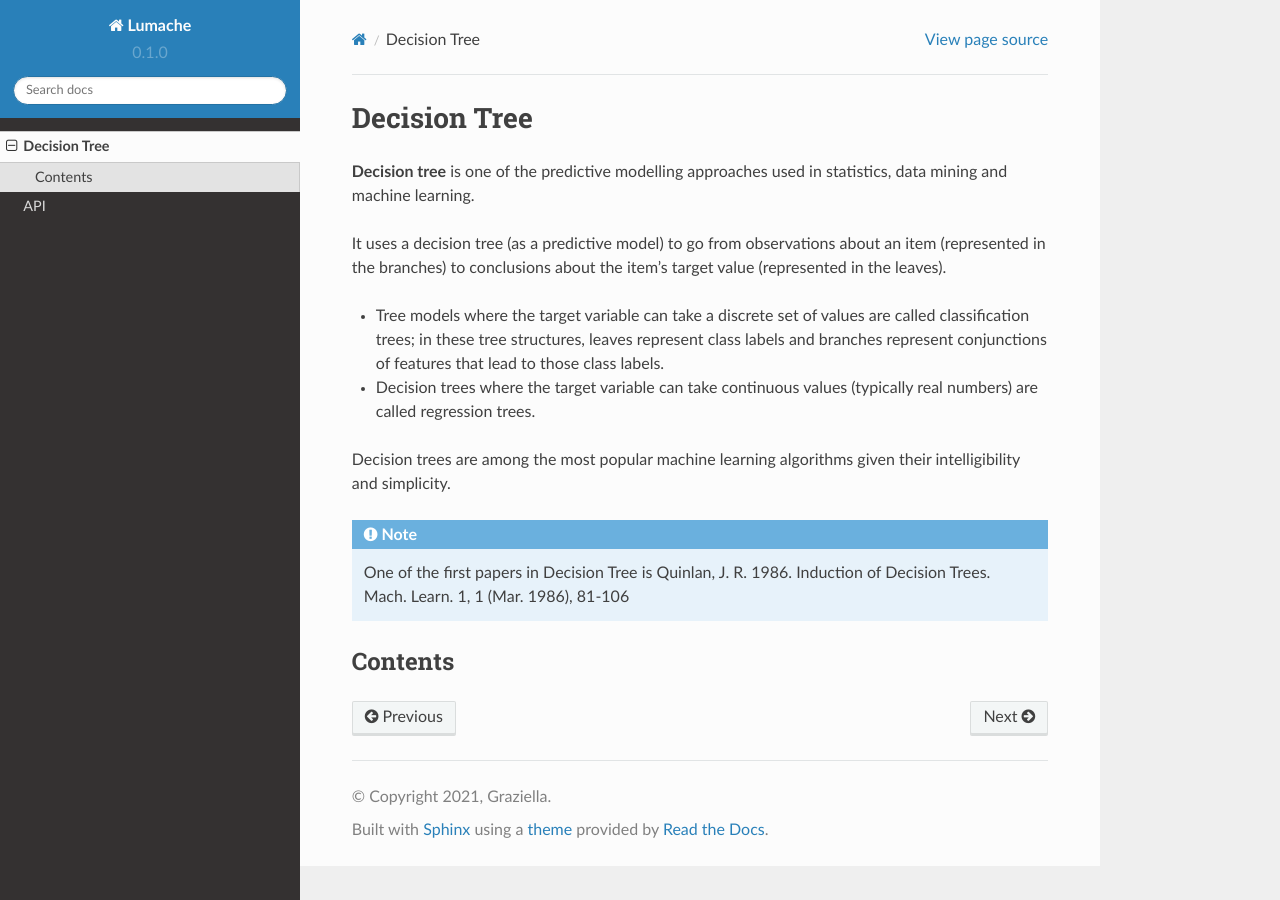
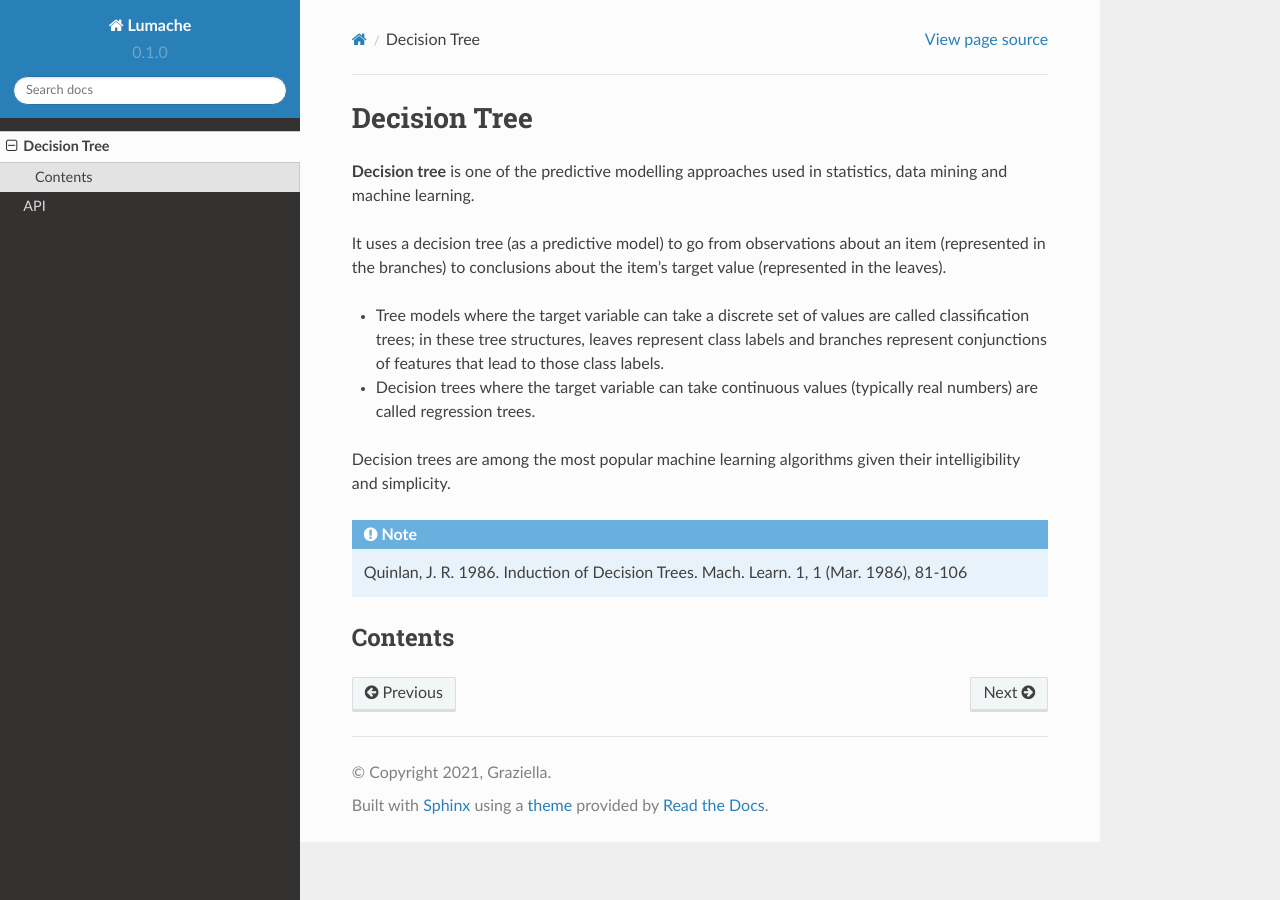
Before and after one commit to jzanetti/Sijin_ML, a Sphinx documentation site: the page built from docs/source/decision_tree.rst, in a window 1280 px wide. Built offline with Sphinx 7.4.7 and the Read the Docs theme 2.0.0, drawn with Linux system fonts in a browser that asks for light colours; pages that are not in the unit, such as notebooks, are missing from menus.

Commit message:
Update decision_tree.rst

```diff
--- a/docs/source/decision_tree.rst
+++ b/docs/source/decision_tree.rst
@@ -13,7 +13,7 @@ Decision trees are among the most popular machine learning algorithms given thei
 
 .. note::
 
-   One of the first papers in Decision Tree is Quinlan, J. R. 1986. Induction of Decision Trees. Mach. Learn. 1, 1 (Mar. 1986), 81-106
+   Quinlan, J. R. 1986. Induction of Decision Trees. Mach. Learn. 1, 1 (Mar. 1986), 81-106
 
 Contents
 --------
```
